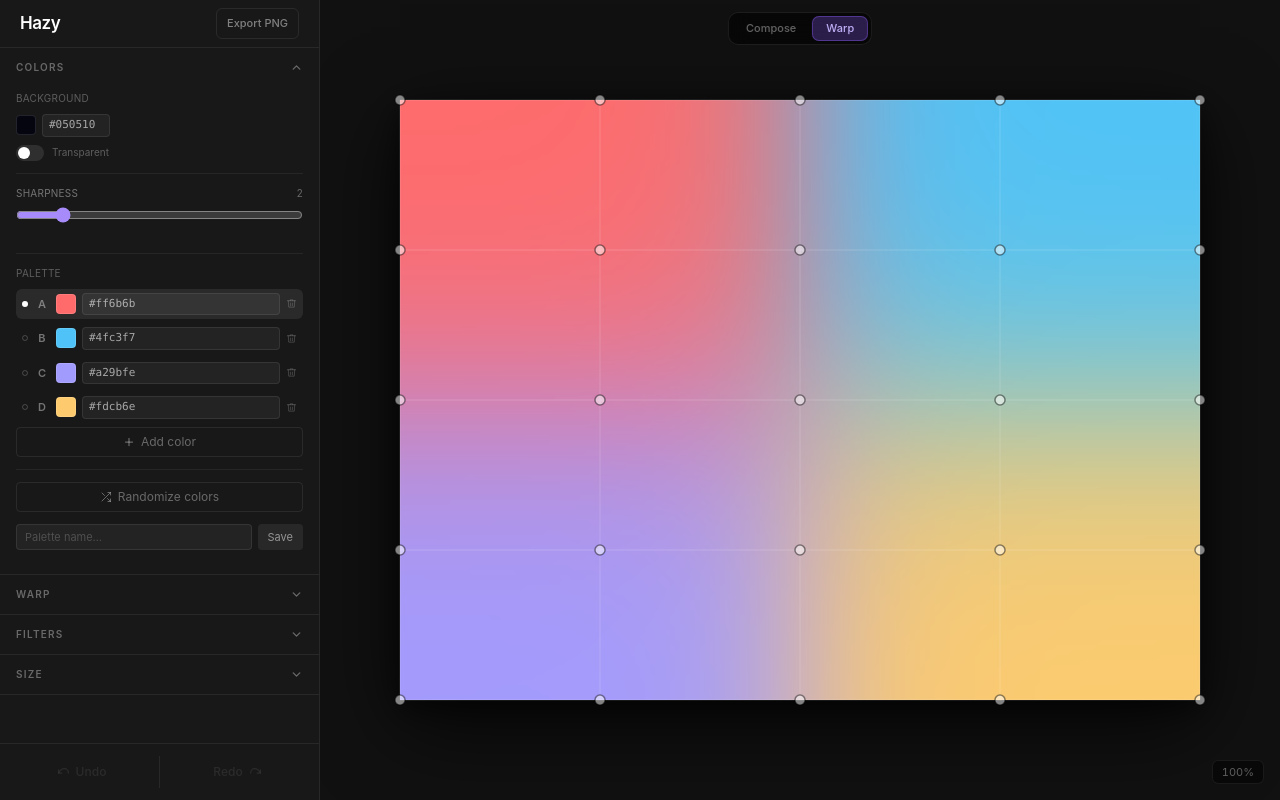
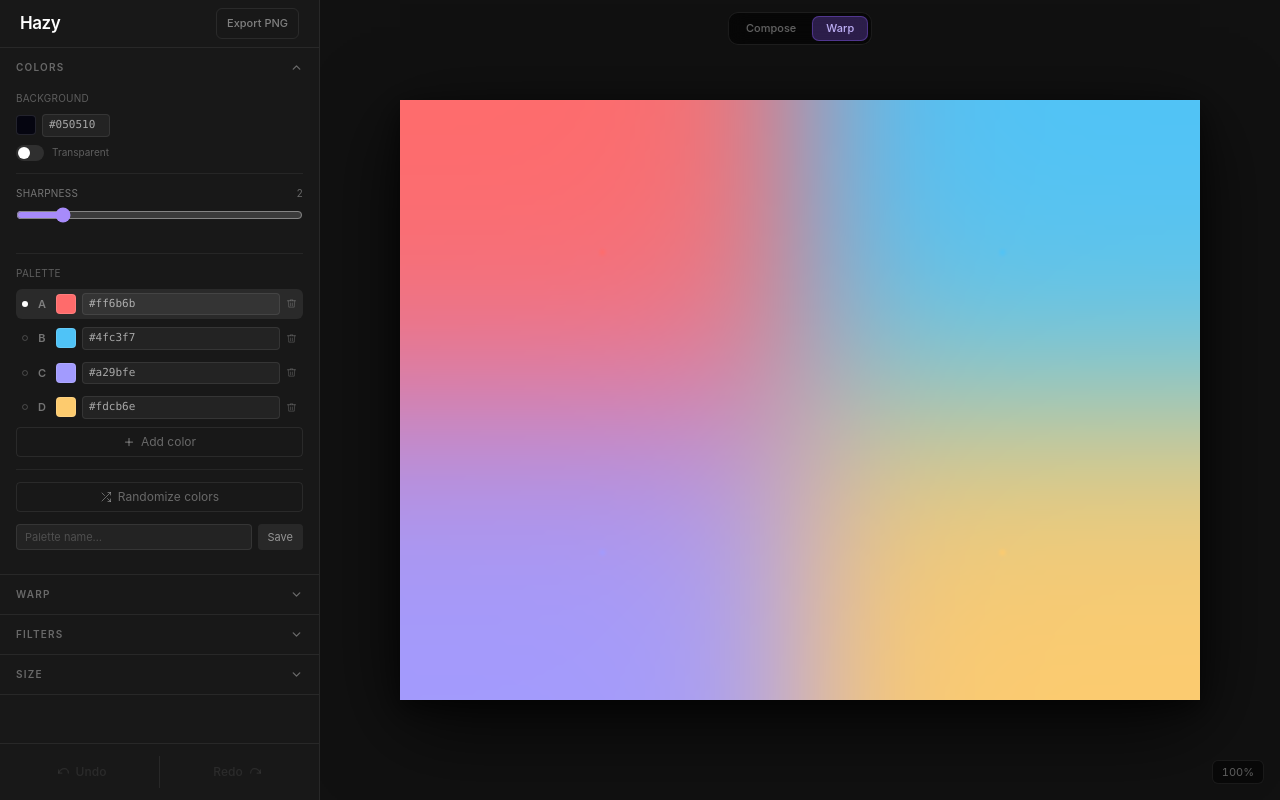
Before and after one commit to MishaScholte/meshgradient, a React (Vite) app: page / in a window 1280 px wide. Both pictures are taken after a click on the button "Warp". Built offline with nearby package versions, Linux system fonts and the light colour scheme.

Commit message:
Added warp dots

```diff
--- a/src/App.jsx
+++ b/src/App.jsx
@@ -11,7 +11,8 @@ const INTER_W = 160
 const INTER_H = 120
 const MAX_HISTORY = 50
 const LS_KEY = 'hazy-palettes'
-const WARP_DENSITIES = [3, 5, 8, 10]
+const DEFAULT_WARP_R = 150
+const MIN_WARP_R = 20
 const INIT_FILTERS = { grain: 0, blur: 0, contrast: 100, brightness: 100, hue: 0 }
 const DEFAULT_RX = 280
 const DEFAULT_RY = 280
@@ -50,13 +51,6 @@ function loadPalettes() {
 }
 function writePalettes(p) { localStorage.setItem(LS_KEY, JSON.stringify(p)) }
 
-function makeDisplacements(N) {
-  return Array.from({ length: N * N }, () => ({ dx: 0, dy: 0 }))
-}
-
-function getOrigPos(row, col, N, W, H) {
-  return { x: col * W / (N - 1), y: row * H / (N - 1) }
-}
 
 function buildCSSFilter({ blur, contrast, brightness, hue }) {
   const parts = []
@@ -83,7 +77,7 @@ const INIT_DOTS = [
   { id: 'dd', colorId: 'cd', x: 600, y: 450, rx: DEFAULT_RX, ry: DEFAULT_RY, theta: 0 },
 ]
 
-const INIT_WARP = { N: 5, displacements: makeDisplacements(5), intensity: 100 }
+const INIT_WARP = { warpDots: [], intensity: 100 }
 
 const INIT_DOC = {
   background: { hex: '#050510', transparent: false },
@@ -171,21 +165,12 @@ function renderMeshGradient(interCanvas, offCtx, { background, sharpness = 2, co
   offCtx.restore()
 }
 
-function applyWarp(visCtx, offscreen, { N, displacements, intensity }) {
+function applyWarp(visCtx, offscreen, { warpDots = [], intensity = 100 }) {
   const scale = intensity / 100
   const W = offscreen.width, H = offscreen.height
 
-  const dxArr = new Float32Array(N * N)
-  const dyArr = new Float32Array(N * N)
-  let anyDisplaced = false
-  for (let k = 0; k < N * N; k++) {
-    const d = displacements[k]
-    dxArr[k] = d.dx * scale
-    dyArr[k] = d.dy * scale
-    if (d.dx !== 0 || d.dy !== 0) anyDisplaced = true
-  }
-
-  if (!anyDisplaced || scale === 0) {
+  const active = (warpDots).filter(d => d.dx !== 0 || d.dy !== 0)
+  if (!active.length || scale === 0) {
     visCtx.clearRect(0, 0, W, H)
     visCtx.drawImage(offscreen, 0, 0)
     return
@@ -195,29 +180,28 @@ function applyWarp(visCtx, offscreen, { N, displacements, intensity }) {
   const src = offCtx.getImageData(0, 0, W, H).data
   const destImg = new ImageData(W, H)
   const dest = destImg.data
-  const Nm1 = N - 1
+
+  const dots = active.map(d => ({
+    x: d.x, y: d.y,
+    dx: d.dx * scale, dy: d.dy * scale,
+    r2: Math.max(1, d.r * d.r),
+  }))
+  const n = dots.length
 
   for (let py = 0; py < H; py++) {
-    const vf = py / H * Nm1
-    const cj = vf < Nm1 ? vf | 0 : Nm1 - 1
-    const lv = vf - cj, lv1 = 1 - lv
-    const r0 = cj * N, r1 = r0 + N
-
     for (let px = 0; px < W; px++) {
-      const uf = px / W * Nm1
-      const ci = uf < Nm1 ? uf | 0 : Nm1 - 1
-      const lu = uf - ci, lu1 = 1 - lu
-
-      const i00 = r0+ci, i10 = i00+1, i01 = r1+ci, i11 = i01+1
-      const w00 = lu1*lv1, w10 = lu*lv1, w01 = lu1*lv, w11 = lu*lv
-
-      const dx = dxArr[i00]*w00 + dxArr[i10]*w10 + dxArr[i01]*w01 + dxArr[i11]*w11
-      const dy = dyArr[i00]*w00 + dyArr[i10]*w10 + dyArr[i01]*w01 + dyArr[i11]*w11
-
-      let sx = (px - dx + 0.5) | 0, sy = (py - dy + 0.5) | 0
+      let dxSum = 0, dySum = 0
+      for (let i = 0; i < n; i++) {
+        const d = dots[i]
+        const ex = px - d.x, ey = py - d.y
+        const w = Math.exp(-(ex * ex + ey * ey) / d.r2)
+        dxSum += d.dx * w
+        dySum += d.dy * w
+      }
+      let sx = (px - dxSum + 0.5) | 0
+      let sy = (py - dySum + 0.5) | 0
       if (sx < 0) sx = 0; else if (sx >= W) sx = W - 1
       if (sy < 0) sy = 0; else if (sy >= H) sy = H - 1
-
       const si = (sy * W + sx) << 2, di = (py * W + px) << 2
       dest[di] = src[si]; dest[di+1] = src[si+1]; dest[di+2] = src[si+2]; dest[di+3] = src[si+3]
     }
@@ -402,60 +386,6 @@ function ColorRow({ label, color, isActive, onActivate, onChange, onDelete }) {
   )
 }
 
-// ─── WarpGrid overlay ─────────────────────────────────────────────────────────
-
-function WarpGrid({ N, cW, cH, displacements, onPointerDown, onPointerMove, onPointerUp }) {
-  function dp(row, col) {
-    const orig = getOrigPos(row, col, N, cW, cH)
-    const d = displacements[row * N + col]
-    return { x: orig.x + d.dx, y: orig.y + d.dy }
-  }
-
-  const lines = []
-  for (let row = 0; row < N; row++) {
-    for (let col = 0; col < N - 1; col++) {
-      const a = dp(row, col), b = dp(row, col + 1)
-      lines.push(<line key={`h${row}-${col}`} x1={a.x} y1={a.y} x2={b.x} y2={b.y}
-        stroke="rgba(255,255,255,0.22)" strokeWidth="0.75" />)
-    }
-  }
-  for (let row = 0; row < N - 1; row++) {
-    for (let col = 0; col < N; col++) {
-      const a = dp(row, col), b = dp(row + 1, col)
-      lines.push(<line key={`v${row}-${col}`} x1={a.x} y1={a.y} x2={b.x} y2={b.y}
-        stroke="rgba(255,255,255,0.22)" strokeWidth="0.75" />)
-    }
-  }
-
-  const handles = []
-  for (let k = 0; k < N * N; k++) {
-    const row = (k / N) | 0, col = k % N
-    const p = dp(row, col)
-    const moved = displacements[k].dx !== 0 || displacements[k].dy !== 0
-    handles.push(
-      <circle key={k} cx={p.x} cy={p.y} r={5}
-        fill={moved ? '#a78bfa' : 'rgba(255,255,255,0.5)'}
-        stroke={moved ? 'rgba(109,40,217,0.9)' : 'rgba(0,0,0,0.45)'}
-        strokeWidth="1.5"
-        style={{ cursor: 'move', pointerEvents: 'all' }}
-        onPointerDown={e => onPointerDown(e, k)}
-        onPointerMove={e => onPointerMove(e, k)}
-        onPointerUp={e => onPointerUp(e, k)}
-      />
-    )
-  }
-
-  return (
-    <svg style={{
-      position: 'absolute', left: 0, top: 0,
-      width: cW, height: cH,
-      overflow: 'visible', pointerEvents: 'none',
-    }}>
-      {lines}
-      {handles}
-    </svg>
-  )
-}
 
 // ─── FilterSlider ─────────────────────────────────────────────────────────────
 
@@ -539,7 +469,7 @@ export default function App() {
   const panDrag = useRef(false)
   const panLast = useRef({ x: 0, y: 0 })
   const dotDrag = useRef(null)
-  const gridDrag = useRef(null)
+  const warpDotDrag = useRef(null)
   const ellipseDrag = useRef(null)
   const pinchDist = useRef(null)
   const spaceHeld = useRef(false)
@@ -558,6 +488,7 @@ export default function App() {
     selectedDotIdsRef.current = next
     _setSelectedDotIds(next)
   }
+  const [selectedWarpDotId, setSelectedWarpDotId] = useState(null)
   const [paletteName, setPaletteName] = useState('')
   const [savedPalettes, setSavedPalettes] = useState(loadPalettes)
   const [wDraft, setWDraft] = useState(String(CANVAS_W))
@@ -649,7 +580,7 @@ export default function App() {
     if (spaceHeld.current) {
       panDrag.current = true
       panLast.current = { x: e.clientX, y: e.clientY }
-    } else {
+    } else if (!smearActive) {
       const bs = { startX: e.clientX, startY: e.clientY, curX: e.clientX, curY: e.clientY, shiftKey: e.shiftKey }
       boxSelectRef.current = bs
       setBoxSelect({ ...bs })
@@ -672,17 +603,19 @@ export default function App() {
       panDrag.current = false
       return
     }
+    if (smearActive) {
+      setSelectedWarpDotId(null)
+      return
+    }
     const bs = boxSelectRef.current
     if (!bs) return
     boxSelectRef.current = null
     setBoxSelect(null)
     const moved = Math.hypot(bs.curX - bs.startX, bs.curY - bs.startY) > 6
     if (!moved) {
-      // Plain click on empty canvas → deselect all
       setSelectedDotIds(new Set())
       return
     }
-    // Box select: collect dots whose center falls inside the rectangle
     const p1 = viewportToCanvas(Math.min(bs.startX, bs.curX), Math.min(bs.startY, bs.curY))
     const p2 = viewportToCanvas(Math.max(bs.startX, bs.curX), Math.max(bs.startY, bs.curY))
     const inside = new Set(presentRef.current.dots
@@ -693,9 +626,9 @@ export default function App() {
 
   function onMainDoubleClick(e) {
     if (e.target.closest('button, input, select, [data-no-pan]')) return
-    if (smearActive) return
     const pos = viewportToCanvas(e.clientX, e.clientY)
-    placeDot(pos.x, pos.y)
+    if (smearActive) placeWarpDot(pos.x, pos.y)
+    else placeDot(pos.x, pos.y)
   }
 
   // ── Pinch ─────────────────────────────────────────────────────────────────────
@@ -829,29 +762,99 @@ export default function App() {
     ellipseDrag.current = null
   }
 
-  // ── Warp handle drag ──────────────────────────────────────────────────────────
-
-  function onGridPointerDown(e, k) {
+  // ── Warp dot drag ─────────────────────────────────────────────────────────────
+
+  function onWarpDotBodyPointerDown(e, id) {
     e.stopPropagation()
     e.currentTarget.setPointerCapture(e.pointerId)
-    const d = presentRef.current.warp.displacements[k]
-    gridDrag.current = { k, startDx: d.dx, startDy: d.dy, clientX: e.clientX, clientY: e.clientY, snapshot: presentRef.current }
-  }
-  function onGridPointerMove(e, k) {
-    const gd = gridDrag.current
-    if (!gd || gd.k !== k) return
-    const ddx = (e.clientX - gd.clientX) / viewRef.current.zoom
-    const ddy = (e.clientY - gd.clientY) / viewRef.current.zoom
-    const newDisp = [...presentRef.current.warp.displacements]
-    newDisp[k] = { dx: gd.startDx + ddx, dy: gd.startDy + ddy }
-    liveUpdate({ ...presentRef.current, warp: { ...presentRef.current.warp, displacements: newDisp } })
-  }
-  function onGridPointerUp(e, k) {
-    const gd = gridDrag.current
-    if (!gd || gd.k !== k) return
-    setPast(p => [...p.slice(-(MAX_HISTORY - 1)), gd.snapshot])
+    setSelectedWarpDotId(id)
+    const dot = presentRef.current.warp.warpDots.find(d => d.id === id)
+    if (!dot) return
+    warpDotDrag.current = { type: 'body', id, startX: dot.x, startY: dot.y, clientX: e.clientX, clientY: e.clientY, snapshot: presentRef.current }
+  }
+  function onWarpDotBodyPointerMove(e, id) {
+    const wd = warpDotDrag.current
+    if (!wd || wd.type !== 'body' || wd.id !== id) return
+    const dx = (e.clientX - wd.clientX) / viewRef.current.zoom
+    const dy = (e.clientY - wd.clientY) / viewRef.current.zoom
+    liveUpdate({
+      ...presentRef.current,
+      warp: {
+        ...presentRef.current.warp,
+        warpDots: presentRef.current.warp.warpDots.map(d =>
+          d.id === id ? { ...d, x: wd.startX + dx, y: wd.startY + dy } : d
+        ),
+      },
+    })
+  }
+  function onWarpDotBodyPointerUp(e, id) {
+    e.stopPropagation()
+    const wd = warpDotDrag.current
+    if (!wd || wd.id !== id) return
+    setPast(p => [...p.slice(-(MAX_HISTORY - 1)), wd.snapshot])
     setFuture([])
-    gridDrag.current = null
+    warpDotDrag.current = null
+  }
+
+  function onWarpArrowPointerDown(e, id) {
+    e.stopPropagation()
+    e.currentTarget.setPointerCapture(e.pointerId)
+    setSelectedWarpDotId(id)
+    warpDotDrag.current = { type: 'arrow', id, snapshot: presentRef.current }
+  }
+  function onWarpArrowPointerMove(e, id) {
+    const wd = warpDotDrag.current
+    if (!wd || wd.type !== 'arrow' || wd.id !== id) return
+    const dot = presentRef.current.warp.warpDots.find(d => d.id === id)
+    if (!dot) return
+    const cp = viewportToCanvas(e.clientX, e.clientY)
+    liveUpdate({
+      ...presentRef.current,
+      warp: {
+        ...presentRef.current.warp,
+        warpDots: presentRef.current.warp.warpDots.map(d =>
+          d.id === id ? { ...d, dx: cp.x - dot.x, dy: cp.y - dot.y } : d
+        ),
+      },
+    })
+  }
+  function onWarpArrowPointerUp(e, id) {
+    e.stopPropagation()
+    const wd = warpDotDrag.current
+    if (!wd || wd.id !== id) return
+    setPast(p => [...p.slice(-(MAX_HISTORY - 1)), wd.snapshot])
+    setFuture([])
+    warpDotDrag.current = null
+  }
+
+  function onWarpRadiusPointerDown(e, id) {
+    e.stopPropagation()
+    e.currentTarget.setPointerCapture(e.pointerId)
+    setSelectedWarpDotId(id)
+    warpDotDrag.current = { type: 'radius', id, snapshot: presentRef.current }
+  }
+  function onWarpRadiusPointerMove(e, id) {
+    const wd = warpDotDrag.current
+    if (!wd || wd.type !== 'radius' || wd.id !== id) return
+    const dot = presentRef.current.warp.warpDots.find(d => d.id === id)
+    if (!dot) return
+    const cp = viewportToCanvas(e.clientX, e.clientY)
+    const r = Math.max(MIN_WARP_R, Math.hypot(cp.x - dot.x, cp.y - dot.y))
+    liveUpdate({
+      ...presentRef.current,
+      warp: {
+        ...presentRef.current.warp,
+        warpDots: presentRef.current.warp.warpDots.map(d => d.id === id ? { ...d, r } : d),
+      },
+    })
+  }
+  function onWarpRadiusPointerUp(e, id) {
+    e.stopPropagation()
+    const wd = warpDotDrag.current
+    if (!wd || wd.id !== id) return
+    setPast(p => [...p.slice(-(MAX_HISTORY - 1)), wd.snapshot])
+    setFuture([])
+    warpDotDrag.current = null
   }
 
   // ── Color operations ──────────────────────────────────────────────────────────
@@ -891,6 +894,18 @@ export default function App() {
     const dot = { id: uid(), colorId: activeColorId, x, y, rx: DEFAULT_RX, ry: DEFAULT_RY, theta: 0 }
     commit({ ...present, dots: [...present.dots, dot] })
     setSelectedDotIds(new Set([dot.id]))
+  }
+
+  function placeWarpDot(x, y) {
+    const dot = { id: uid(), x, y, dx: 0, dy: 0, r: DEFAULT_WARP_R }
+    commit({ ...present, warp: { ...present.warp, warpDots: [...(present.warp.warpDots ?? []), dot] } })
+    setSelectedWarpDotId(dot.id)
+  }
+
+  function deleteSelectedWarpDot() {
+    if (!selectedWarpDotId) return
+    commit({ ...present, warp: { ...present.warp, warpDots: present.warp.warpDots.filter(d => d.id !== selectedWarpDotId) } })
+    setSelectedWarpDotId(null)
   }
 
   function reassignDot(dotId, colorId) {
@@ -932,6 +947,15 @@ export default function App() {
         rx: (d.rx ?? DEFAULT_RX) * sX,
         ry: (d.ry ?? DEFAULT_RY) * sY,
       })),
+      warp: {
+        ...present.warp,
+        warpDots: (present.warp.warpDots ?? []).map(d => ({
+          ...d,
+          x: d.x * sX, y: d.y * sY,
+          dx: d.dx * sX, dy: d.dy * sY,
+          r: d.r * Math.sqrt(sX * sY),
+        })),
+      },
     })
   }
 
@@ -946,29 +970,12 @@ export default function App() {
 
   // ── Warp operations ───────────────────────────────────────────────────────────
 
-  function setGridDensity(n) {
-    commit({ ...present, warp: { ...present.warp, N: n, displacements: makeDisplacements(n) } })
-  }
   function updateWarpIntensity(v) {
     commit({ ...present, warp: { ...present.warp, intensity: v } })
   }
-  function resetWarp() {
-    commit({ ...present, warp: { ...present.warp, displacements: makeDisplacements(present.warp.N) } })
-  }
-  function randomizeWarp() {
-    const { N } = present.warp
-    const rand = seededRand(Date.now())
-    const maxDisp = Math.min(cW, cH) / (N - 1) * 0.45
-    commit({
-      ...present,
-      warp: {
-        ...present.warp,
-        displacements: Array.from({ length: N * N }, () => ({
-          dx: (rand() - 0.5) * 2 * maxDisp,
-          dy: (rand() - 0.5) * 2 * maxDisp,
-        })),
-      },
-    })
+  function clearWarpDots() {
+    commit({ ...present, warp: { ...present.warp, warpDots: [] } })
+    setSelectedWarpDotId(null)
   }
 
   // ── Filter operations ─────────────────────────────────────────────────────────
@@ -1021,9 +1028,14 @@ export default function App() {
         return
       }
       if (e.target.tagName === 'INPUT') return
-      if ((e.key === 'Delete' || e.key === 'Backspace') && selectedDotIds.size > 0) {
-        e.preventDefault()
-        deleteSelectedDots()
+      if (e.key === 'Delete' || e.key === 'Backspace') {
+        if (smearActive && selectedWarpDotId) {
+          e.preventDefault()
+          deleteSelectedWarpDot()
+        } else if (!smearActive && selectedDotIds.size > 0) {
+          e.preventDefault()
+          deleteSelectedDots()
+        }
       }
       if ((e.key === 'z' || e.key === 'Z') && (e.metaKey || e.ctrlKey)) {
         e.preventDefault()
@@ -1032,7 +1044,7 @@ export default function App() {
     }
     window.addEventListener('keydown', onKey)
     return () => window.removeEventListener('keydown', onKey)
-  }, [selectedDotIds, past, future])
+  }, [selectedDotIds, selectedWarpDotId, smearActive, past, future])
 
   // ── Derived ───────────────────────────────────────────────────────────────────
 
@@ -1179,40 +1191,22 @@ export default function App() {
 
           {/* ── Warp ── */}
           <Section title="Warp">
-            <div className="mb-3">
-              <div className="text-[10px] text-white/30 mb-1.5 uppercase tracking-wide">Grid density</div>
-              <div className="flex gap-1">
-                {WARP_DENSITIES.map(n => (
-                  <button key={n} onClick={() => setGridDensity(n)}
-                    className={`flex-1 py-1 rounded text-[11px] font-medium transition-colors border ${
-                      present.warp.N === n
-                        ? 'bg-violet-500/20 border-violet-500/40 text-violet-300'
-                        : 'bg-white/[0.04] border-white/[0.08] text-white/35 hover:text-white/65 hover:bg-white/[0.08]'
-                    }`}>
-                    {n}×{n}
-                  </button>
-                ))}
-              </div>
-            </div>
+            <p className="text-[10px] text-white/25 leading-relaxed mb-3">
+              Switch to Warp mode and double-click to place dots. Drag the yellow handle to set direction and strength.
+            </p>
             <div className="mb-3">
               <div className="flex justify-between items-center mb-1.5">
                 <span className="text-[10px] text-white/30 uppercase tracking-wide">Intensity</span>
                 <span className="text-[10px] text-white/40 tabular-nums">{present.warp.intensity}%</span>
               </div>
-              <input type="range" min={0} max={100} value={present.warp.intensity}
+              <input type="range" min={0} max={200} value={present.warp.intensity}
                 onChange={e => updateWarpIntensity(+e.target.value)}
                 className="w-full accent-violet-400" style={{ cursor: 'pointer' }} />
             </div>
-            <div className="flex gap-1.5">
-              <button onClick={resetWarp}
-                className="flex-1 py-1.5 rounded border border-white/[0.08] text-white/35 text-xs hover:text-white/60 hover:border-white/20 hover:bg-white/[0.04] transition-colors">
-                Reset warp
-              </button>
-              <button onClick={randomizeWarp}
-                className="flex-1 py-1.5 rounded border border-white/[0.08] text-white/35 text-xs hover:text-white/60 hover:border-white/20 hover:bg-white/[0.04] transition-colors">
-                Randomize
-              </button>
-            </div>
+            <button onClick={clearWarpDots}
+              className="w-full py-1.5 rounded border border-white/[0.08] text-white/35 text-xs hover:text-white/60 hover:border-white/20 hover:bg-white/[0.04] transition-colors">
+              Clear all{(present.warp.warpDots ?? []).length > 0 ? ` (${present.warp.warpDots.length})` : ''}
+            </button>
           </Section>
 
           {/* ── Filters ── */}
@@ -1270,7 +1264,7 @@ export default function App() {
       <main
         ref={mainRef}
         className="flex-1 relative overflow-hidden"
-        style={{ cursor: spaceDown ? 'grab' : activeColorId && !smearActive ? 'crosshair' : 'default' }}
+        style={{ cursor: spaceDown ? 'grab' : smearActive || activeColorId ? 'crosshair' : 'default' }}
         onPointerDown={onMainPointerDown}
         onPointerMove={onMainPointerMove}
         onPointerUp={onMainPointerUp}
@@ -1290,7 +1284,11 @@ export default function App() {
           }}>
             {[['Compose', false], ['Warp', true]].map(([label, isWarp]) => (
               <button key={label} data-no-pan=""
-                onClick={() => setSmearActive(isWarp)}
+                onClick={() => {
+                  setSmearActive(isWarp)
+                  if (isWarp) setSelectedDotIds(new Set())
+                  else setSelectedWarpDotId(null)
+                }}
                 style={{
                   padding: '4px 14px',
                   borderRadius: 7,
@@ -1380,16 +1378,58 @@ export default function App() {
               )
             })}
 
-            {/* Warp grid */}
+            {/* Warp dots overlay */}
             {smearActive && (
-              <WarpGrid
-                N={present.warp.N}
-                cW={cW} cH={cH}
-                displacements={present.warp.displacements}
-                onPointerDown={onGridPointerDown}
-                onPointerMove={onGridPointerMove}
-                onPointerUp={onGridPointerUp}
-              />
+              <svg style={{
+                position: 'absolute', left: 0, top: 0,
+                width: cW, height: cH,
+                overflow: 'visible', pointerEvents: 'none',
+              }}>
+                {(present.warp.warpDots ?? []).map(wd => {
+                  const sel = selectedWarpDotId === wd.id
+                  const ax = wd.x + wd.dx, ay = wd.y + wd.dy
+                  const hasDelta = wd.dx !== 0 || wd.dy !== 0
+                  return (
+                    <g key={wd.id}>
+                      <circle cx={wd.x} cy={wd.y} r={wd.r}
+                        fill={sel ? 'rgba(139,92,246,0.06)' : 'rgba(255,255,255,0.02)'}
+                        stroke={sel ? 'rgba(139,92,246,0.4)' : 'rgba(255,255,255,0.12)'}
+                        strokeWidth={1} strokeDasharray="4 3" pointerEvents="none"
+                      />
+                      {hasDelta && (
+                        <line x1={wd.x} y1={wd.y} x2={ax} y2={ay}
+                          stroke="rgba(255,255,255,0.55)" strokeWidth={1.5} pointerEvents="none"
+                        />
+                      )}
+                      <circle cx={wd.x} cy={wd.y} r={6}
+                        fill={sel ? 'rgb(139,92,246)' : 'rgba(255,255,255,0.8)'}
+                        stroke={sel ? 'rgba(109,40,217,0.9)' : 'rgba(0,0,0,0.4)'}
+                        strokeWidth={1.5}
+                        style={{ cursor: 'move', pointerEvents: 'all' }}
+                        onPointerDown={e => onWarpDotBodyPointerDown(e, wd.id)}
+                        onPointerMove={e => onWarpDotBodyPointerMove(e, wd.id)}
+                        onPointerUp={e => onWarpDotBodyPointerUp(e, wd.id)}
+                      />
+                      <circle cx={ax} cy={ay} r={5}
+                        fill="rgba(251,191,36,0.9)" stroke="rgba(0,0,0,0.4)" strokeWidth={1.5}
+                        style={{ cursor: 'grab', pointerEvents: 'all' }}
+                        onPointerDown={e => onWarpArrowPointerDown(e, wd.id)}
+                        onPointerMove={e => onWarpArrowPointerMove(e, wd.id)}
+                        onPointerUp={e => onWarpArrowPointerUp(e, wd.id)}
+                      />
+                      {sel && (
+                        <circle cx={wd.x + wd.r} cy={wd.y} r={5}
+                          fill="white" stroke="rgba(0,0,0,0.35)" strokeWidth={1.5}
+                          style={{ cursor: 'ew-resize', pointerEvents: 'all' }}
+                          onPointerDown={e => onWarpRadiusPointerDown(e, wd.id)}
+                          onPointerMove={e => onWarpRadiusPointerMove(e, wd.id)}
+                          onPointerUp={e => onWarpRadiusPointerUp(e, wd.id)}
+                        />
+                      )}
+                    </g>
+                  )
+                })}
+              </svg>
             )}
           </div>
         </div>
@@ -1477,7 +1517,7 @@ export default function App() {
         })()}
 
         {/* Dot tooltip — single selection */}
-        {selectedDotIds.size === 1 && selectedDot && mainRef.current && (() => {
+        {selectedDotIds.size === 1 && selectedDot && !smearActive && mainRef.current && (() => {
           const { width, height } = mainRef.current.getBoundingClientRect()
           const tx = width / 2 + view.pan.x + (selectedDot.x - cW / 2) * view.zoom
           const ty = height / 2 + view.pan.y + (selectedDot.y - cH / 2) * view.zoom
@@ -1548,7 +1588,7 @@ export default function App() {
         })()}
 
         {/* Multi-select tooltip */}
-        {selectedDotIds.size > 1 && mainRef.current && (() => {
+        {selectedDotIds.size > 1 && !smearActive && mainRef.current && (() => {
           const selDots = present.dots.filter(d => selectedDotIds.has(d.id))
           const cx = selDots.reduce((s, d) => s + d.x, 0) / selDots.length
           const cy = selDots.reduce((s, d) => s + d.y, 0) / selDots.length
```
